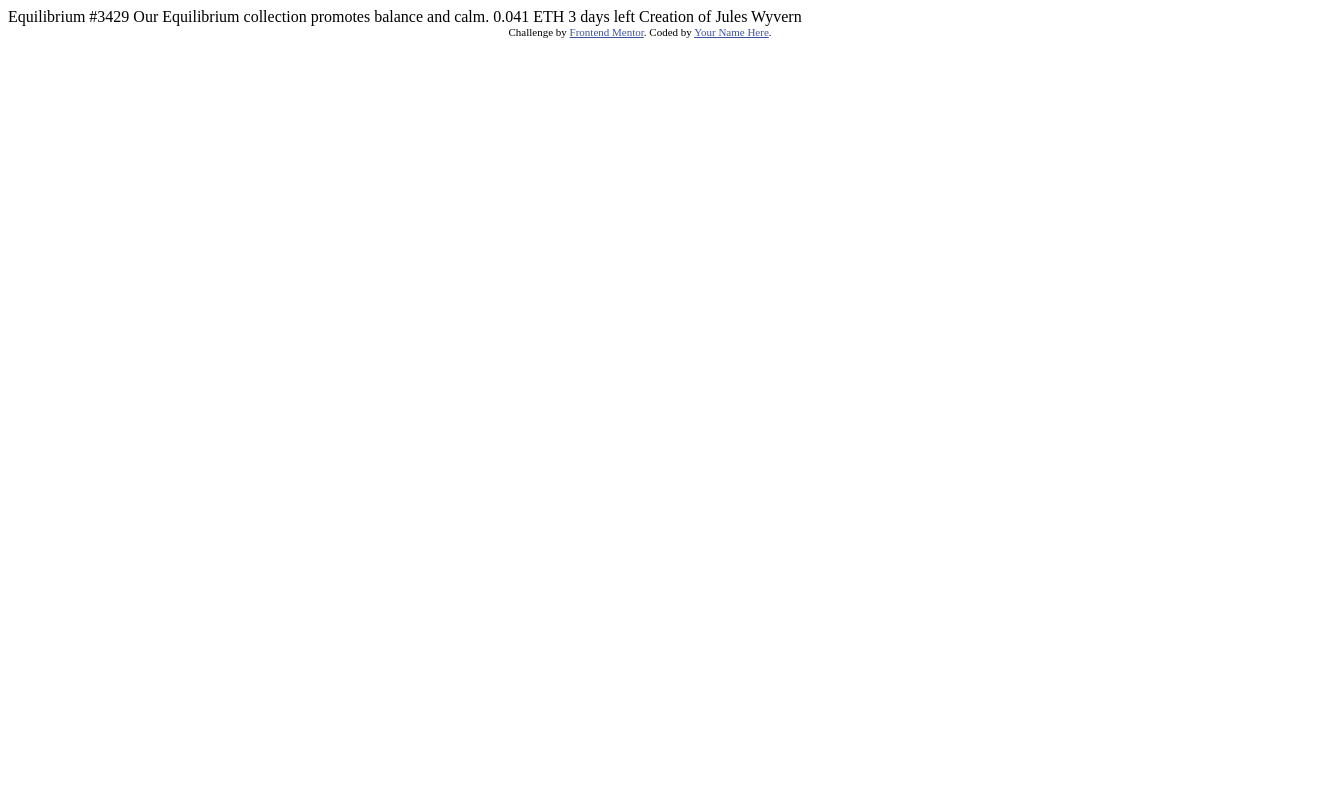
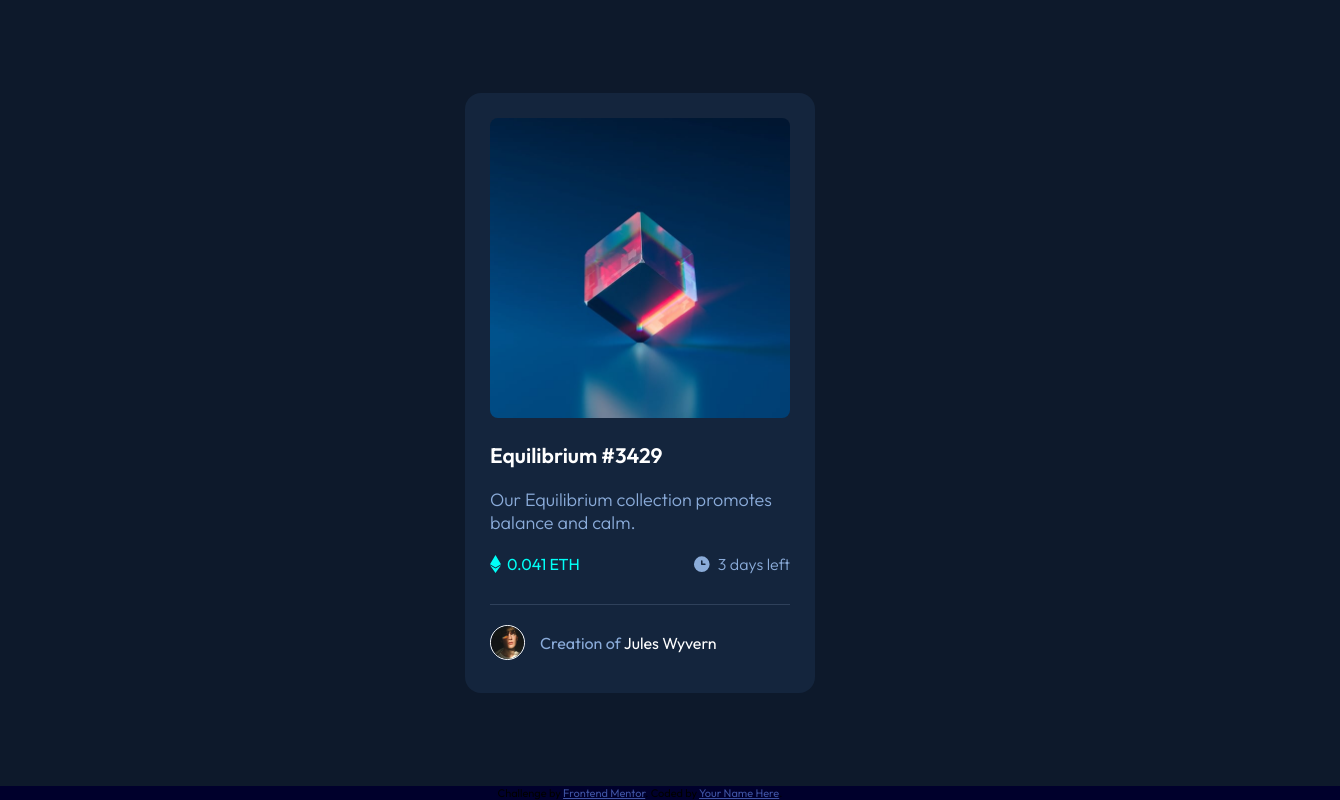
Before and after one commit to Gabox-28/NFTCardComponent, a plain HTML site: page index.html in a window 1280 px wide. Shown: the whole page, 1340 px wide, since content can reach past the window. Drawn offline with Linux system fonts and the light colour scheme.

Commit message:
Desktop view completed

```diff
--- a/index.html
+++ b/index.html
@@ -10,24 +10,55 @@
 
   <!-- Feel free to remove these styles or customise in your own stylesheet 👍 -->
   <style>
-    .attribution { font-size: 11px; text-align: center; }
-    .attribution a { color: hsl(228, 45%, 44%); }
+    footer { font-size: 11px; text-align: center; }
+    footer a { color: hsl(228, 45%, 44%); }
   </style>
+
+  <link rel="preconnect" href="https://fonts.googleapis.com">
+  <link rel="preconnect" href="https://fonts.gstatic.com" crossorigin>
+  <link href="https://fonts.googleapis.com/css2?family=Outfit:wght@300;400;600&display=swap" rel="stylesheet">
+
+  <link rel="stylesheet" href="./style.css">
 </head>
 <body>
+<main class="main-container">
+  <section class="card">
+    <div class="image-container">
 
-  Equilibrium #3429
+      <img class="main-image" src="./images/image-equilibrium.jpg" alt="NTF image">
 
-  Our Equilibrium collection promotes balance and calm.
+      <div class="eye-container">
+        <img src="./images/icon-view.svg" alt="Eye icon">
+      </div>
 
-  0.041 ETH
-  3 days left
+    </div>
+    <div class="content">
+      <h1 class="title">Equilibrium #3429</h1>
+      <p class="caption">Our Equilibrium collection promotes balance and calm.</p>
 
-  Creation of Jules Wyvern
+      <div class="details">
+        <div class="price">
+          <img src="./images/icon-ethereum.svg" alt="Ethereum icon">
+          <span>0.041 ETH</span>
+        </div>
 
-  <div class="attribution">
+        <div class="date">
+          <img src="./images/icon-clock.svg" alt="Clock icon">
+          <span>3 days left</span>
+        </div>
+      </div>
+    </div>
+
+    <div class="creator-container">
+      <img src="./images/image-avatar.png" alt="Creator avatar">
+      <span class="creator-title">Creation of <span class="name">Jules Wyvern</span></span>
+    </div>
+  </section>
+</main>
+
+  <footer class="attribution">
     Challenge by <a href="https://www.frontendmentor.io?ref=challenge" target="_blank">Frontend Mentor</a>.
     Coded by <a href="#">Your Name Here</a>.
-  </div>
+  </footer>
 </body>
 </html>
--- /dev/null
+++ b/style.css
@@ -0,0 +1,152 @@
+*{
+    margin: 0;
+    padding: 0;
+    box-sizing: border-box;
+    font-family: 'Outfit', sans-serif;
+}
+
+body{
+    background-color: #00002c;
+    display: flex;
+    flex-direction: column;
+    justify-content: center;
+    align-items: center;
+    height: 100vh;
+    overflow: hidden;
+}
+
+.main-container{
+    width: 1400px;
+    height: 900px;
+    background: hsl(217, 54%, 11%);
+    display: flex;
+    justify-content: center;
+    align-items: center;
+}
+
+.card{
+    width: 350px;
+    height: 600px;
+    background: hsl(216, 50%, 16%);
+    display: flex;
+    flex-direction: column;
+    align-items: center;
+    border-radius: 16px;
+}
+
+.image-container{
+    margin-top: 25px;
+    position: relative;
+}
+
+.main-image{
+    width: 300px;
+    border-radius: 8px;
+}
+
+.eye-container{
+    position: absolute;
+    background-color: hsla(178, 100%, 50%, 0.55);
+    width: 100%;
+    height: 300px;
+    top: 0;
+    border-radius: 12px;
+    opacity: 0;
+}
+
+.eye-container img{
+    width: 50px;
+    position: absolute;
+    top: calc(50% - 25px);
+    left: calc(50% - 25px);
+}
+
+.eye-container:hover{
+    opacity: 100%;
+    cursor: pointer;
+}
+
+.content{
+    width: 300px;
+    margin-top: 20px;
+}
+
+.title{
+    color: white;
+    font-weight: 600;
+    font-size: calc(21rem / 16);
+}
+
+.title:hover{
+    color: hsl(178, 100%, 50%);
+    cursor: pointer;
+}
+
+.caption{
+    color: hsl(215, 51%, 70%);
+    font-size: calc(18rem / 16);
+    margin-top: 20px;
+    font-weight: 300;
+}
+
+.details{
+    margin-top: 20px;
+    margin-bottom: 30px;
+    display: flex;
+    justify-content: space-between;
+}
+
+.price{
+    display: flex;
+    align-items: center;
+    height: 20px;
+}
+
+.price span{
+    margin-left: 6px;
+    color: hsl(178, 100%, 50%);
+}
+
+.date{
+    display: flex;
+    align-items: center;
+    height: 20px;
+}
+
+.date img{
+    height: 20px;
+}
+
+.date span{
+    margin-left: 6px;
+    color: hsl(215, 51%, 70%);
+    font-weight: 300;
+}
+
+.creator-container{
+    width: 300px;
+    padding-top: 20px;
+    border-top: solid 1px hsl(215, 32%, 27%);
+    display: flex;
+    align-items: center;
+}
+
+.creator-container img{
+    width: 35px;
+    border: solid 1px white;
+    border-radius: 50%;
+}
+
+.creator-title{
+    margin-left: 15px;
+    color: hsl(215, 51%, 70%);
+}
+
+.name{
+    color: white;
+}
+
+.name:hover{
+    color: hsl(178, 100%, 50%);
+    cursor: pointer;
+}
```
